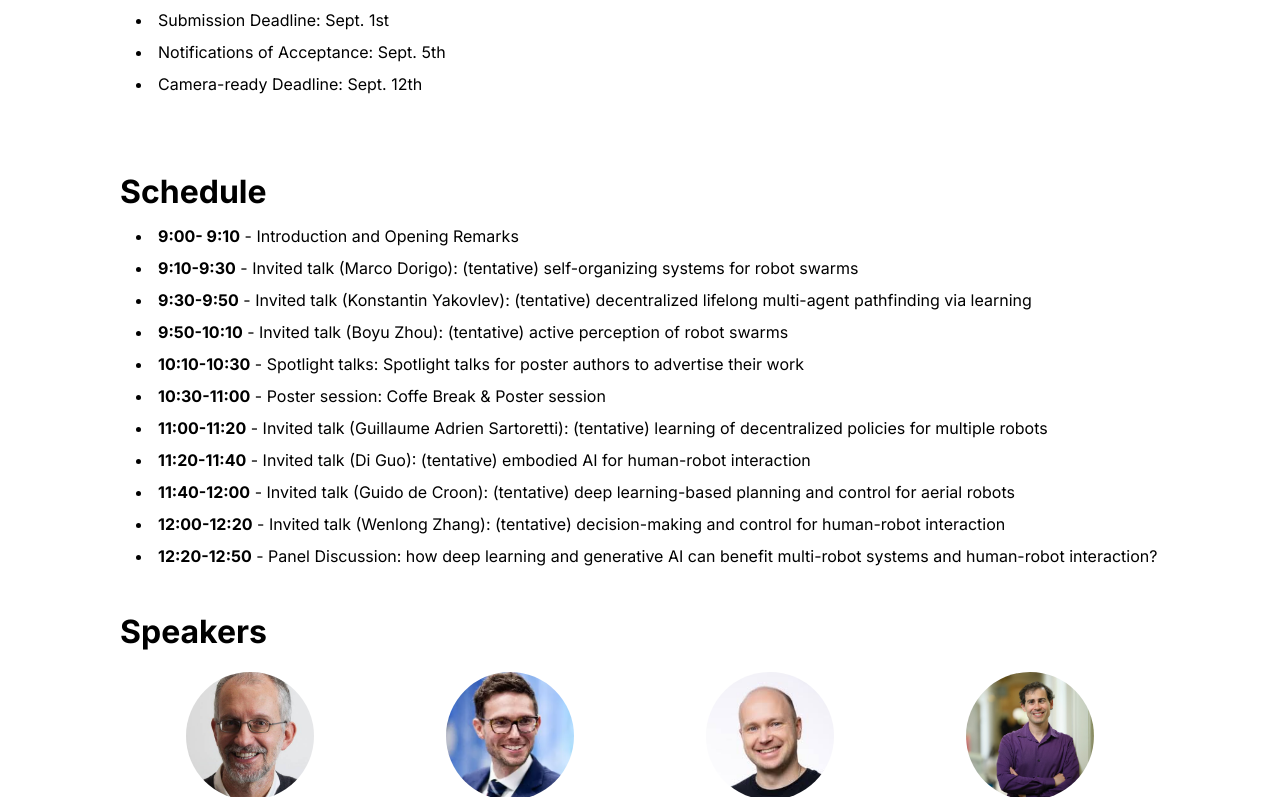
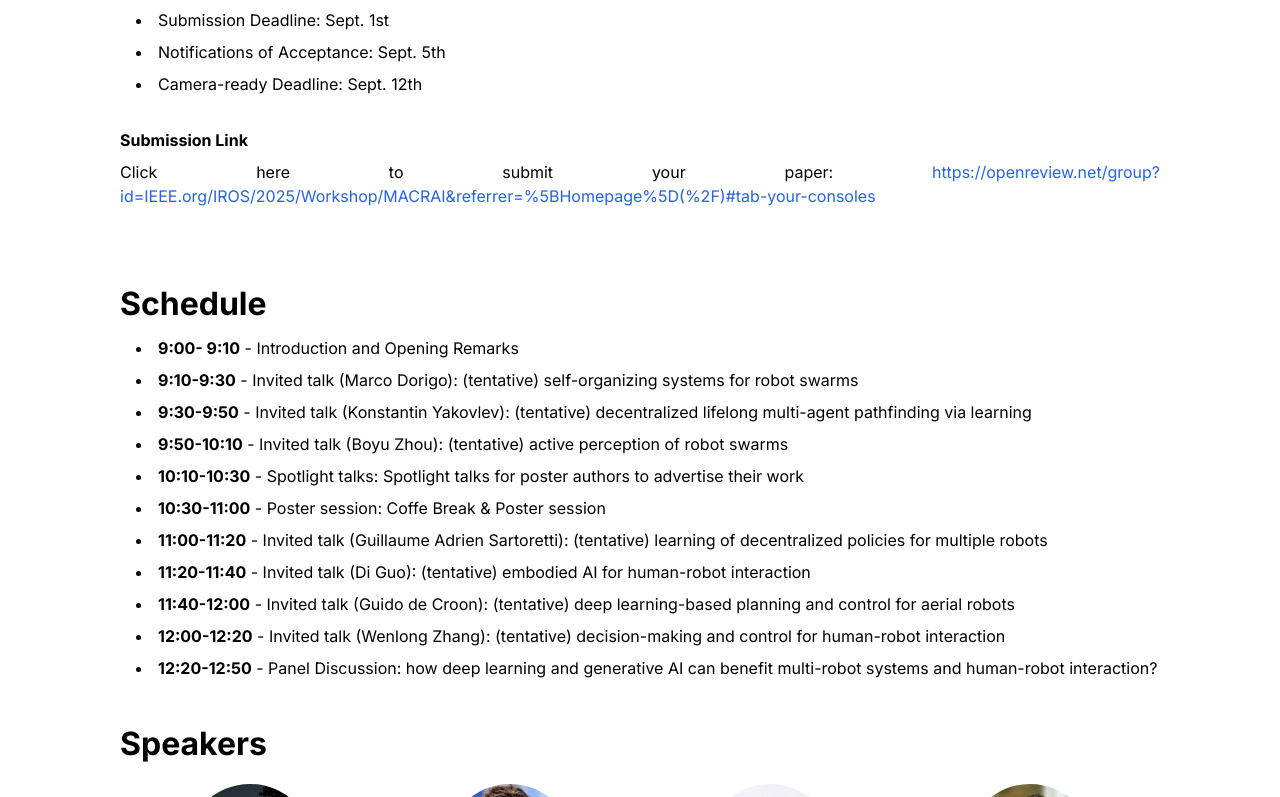
Before and after one commit to MACRAI2025/MACRAI2025.github.io, a Next.js app: page / in a window 1280 px wide. Shown: the part 1663-2460 px from the top of the page. Built offline with nearby package versions, Linux system fonts and the light colour scheme.

Commit message:
change callforpaper

```diff
--- a/src/app/components/callforpapers.jsx
+++ b/src/app/components/callforpapers.jsx
@@ -26,6 +26,20 @@ const CallForPapers = () => {
                 <li>Notifications of Acceptance: Sept. 5th</li>
                 <li>Camera-ready Deadline: Sept. 12th</li>
             </ul>
+            <p className="text-pretty mb-2">
+              <span className="font-bold">Submission Link</span>
+            </p>
+            <p className="mt-2 mb-8 text-pretty">
+              Click here to submit your paper:&nbsp;
+              <a
+                href="https://openreview.net/group?id=IEEE.org/IROS/2025/Workshop/MACRAI&referrer=%5BHomepage%5D(%2F)#tab-your-consoles"
+                target="_blank"
+                rel="noopener noreferrer"
+                className="text-blue-600 hover:underline"
+              >
+                https://openreview.net/group?id=IEEE.org/IROS/2025/Workshop/MACRAI&referrer=%5BHomepage%5D(%2F)#tab-your-consoles
+              </a>
+            </p>
             {/* <p className="text-pretty mb-2">
                 <span className="font-bold">Workshop Objectives</span>
             </p>
--- a/src/app/components/speakers.jsx
+++ b/src/app/components/speakers.jsx
@@ -8,10 +8,10 @@ const Speakers = () => {
 
                 <div>
                     <PersonAvatar
-                        name="Marco Dorigo"
-                        image="/marco_dorigo.jpg"
+                        name="Volker Strobel"
+                        image="/Volker Strobel.jpg"
                         affiliation="Université Libre de Bruxelles"
-                        link="https://iridia.ulb.ac.be/~mdorigo/HomePageDorigo/index.php"
+                        link="https://iridia.ulb.ac.be/~vstrobel/"
                     />
                 </div>
 
```
Also changed, not shown: public/Volker Strobel.jpg (added).
